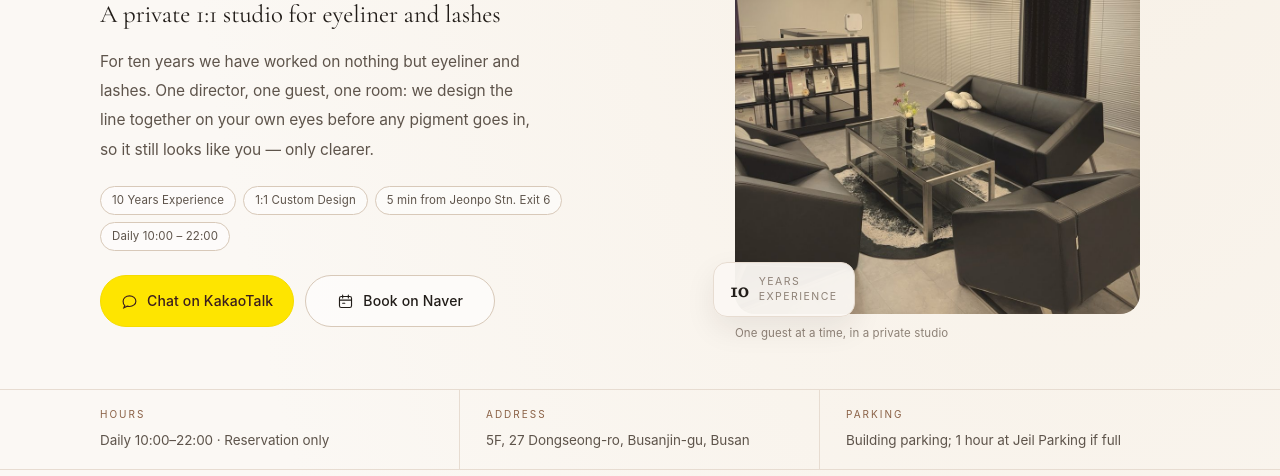
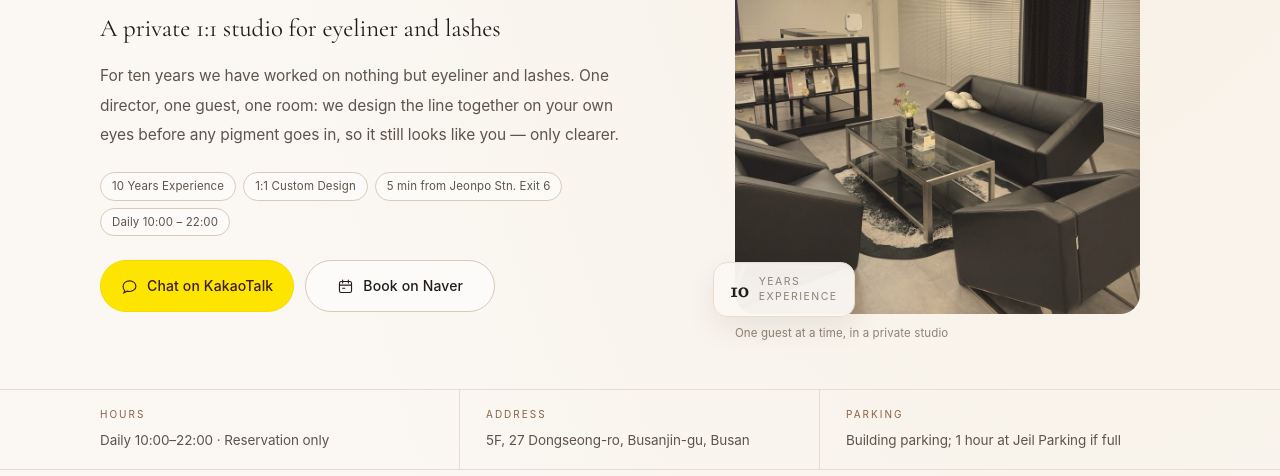
Before and after one commit to jjinnyy0115-dev/jinart_study, a plain HTML site: page preview/c-en.html in a window 1280 px wide. Shown: the part 324-800 px from the top of the page. Drawn offline with nearby package versions, Linux system fonts and the light colour scheme.

Commit message:
미리보기 갱신: 히어로 본문 폭

```diff
--- a/preview/c-en.html
+++ b/preview/c-en.html
@@ -225,7 +225,7 @@
     .hero-grid{grid-template-columns:1fr .9fr;gap:56px;align-items:center}
     .hero h1{font-size:clamp(3.4rem,5.6vw,4.9rem)}
     .hero .latin{font-size:.3em}
-    .hero .lede{font-size:15.5px}
+    .hero .lede{font-size:15.5px;max-width:34em}
     .btns{flex-direction:row;gap:11px}
     .btns .btn{min-width:190px}
     .hero-media{margin-top:0}
```
Also changed, not shown: preview/c-ja.html (+1 -1 lines), preview/c-ko.html (+1 -1 lines), preview/c-zh.html (+1 -1 lines), preview/index.html (+1 -1 lines).
